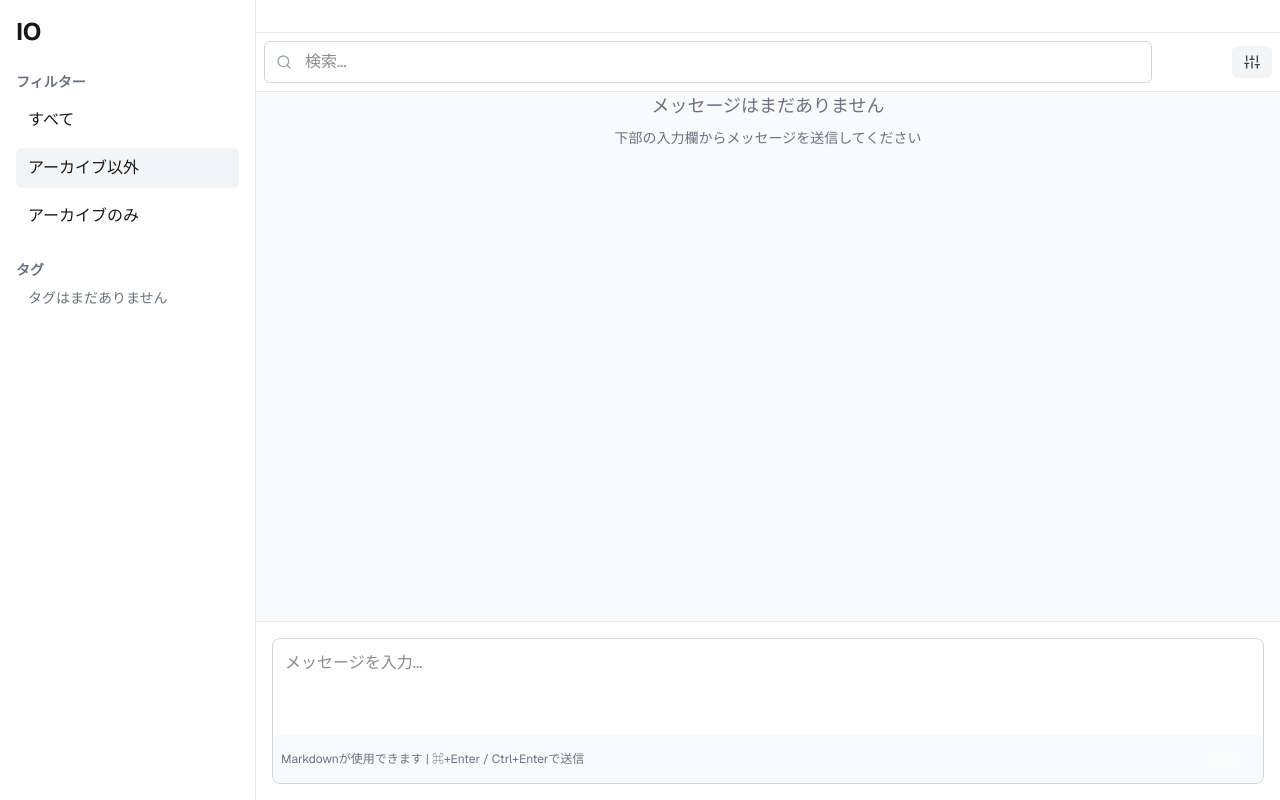
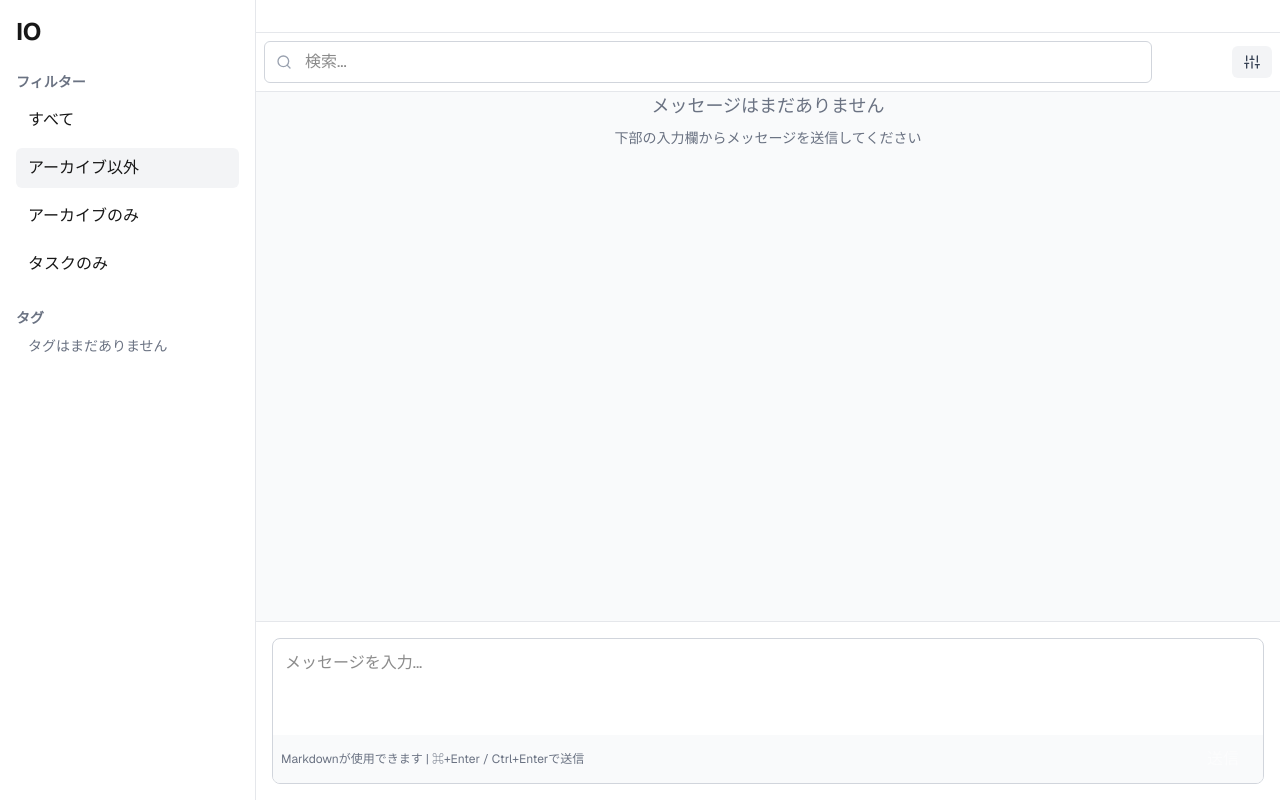
Before and after one commit to udus122/io-demo, a Next.js app in the folder io-app/: page / in a window 1280 px wide. Built offline with nearby package versions, Linux system fonts and the light colour scheme.

Commit message:
feat: サイドバーにタスクフィルターを追加

```diff
--- a/io-app/src/components/layout/Sidebar.tsx
+++ b/io-app/src/components/layout/Sidebar.tsx
@@ -41,6 +41,14 @@ const Sidebar: React.FC<SidebarProps> = ({ tags, onTagSelect, onFilterChange })
           >
             アーカイブのみ
           </button>
+          <button
+            onClick={() => onFilterChange('tasks')}
+            className={`w-full text-left px-3 py-2 rounded-md hover:bg-gray-100 dark:hover:bg-gray-700 ${
+              activeFilter === 'tasks' ? 'bg-gray-100 dark:bg-gray-700 font-medium' : ''
+            }`}
+          >
+            タスクのみ
+          </button>
         </div>
       </div>
 
```
